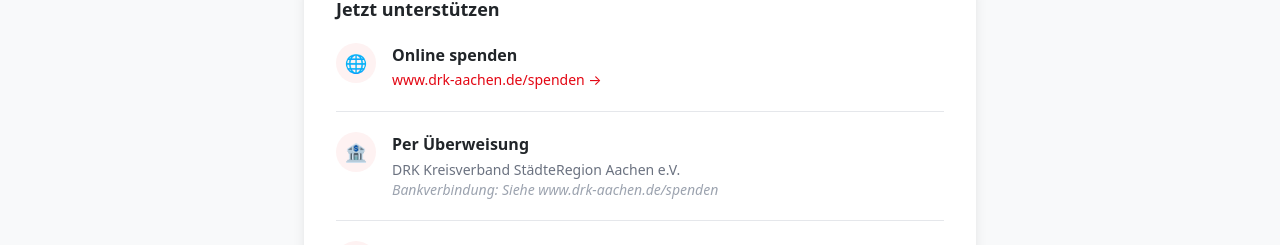
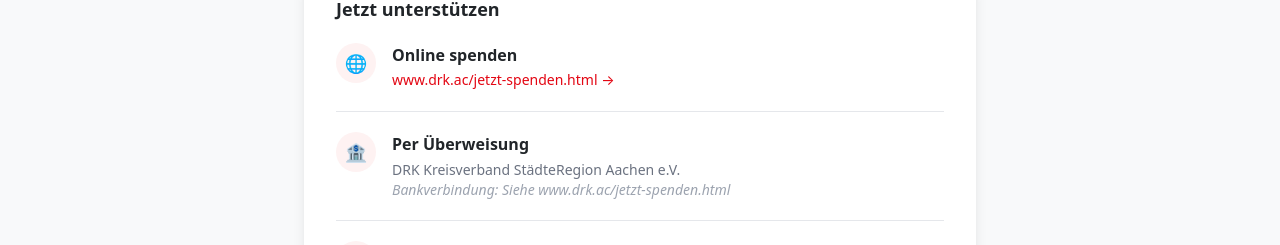
Before and after one commit to AFielen/NIS2-Audit, a Next.js app: page /spenden in a window 1280 px wide. Shown: the part 704-949 px from the top of the page. Built offline with nearby package versions, Linux system fonts and the light colour scheme.

Commit message:
fix: Spenden-Link auf drk.ac/jetzt-spenden.html aktualisieren
https://claude.ai/code/session_01UEuoABA31RwxrwY2EByPwU

```diff
--- a/app/spenden/page.tsx
+++ b/app/spenden/page.tsx
@@ -55,13 +55,13 @@ export default function Spenden() {
                   Online spenden
                 </p>
                 <a
-                  href="https://www.drk-aachen.de/spenden"
+                  href="https://www.drk.ac/jetzt-spenden.html"
                   target="_blank"
                   rel="noopener noreferrer"
                   className="text-sm hover:underline"
                   style={{ color: 'var(--drk)' }}
                 >
-                  www.drk-aachen.de/spenden →
+                  www.drk.ac/jetzt-spenden.html →
                 </a>
               </div>
             </div>
@@ -84,7 +84,7 @@ export default function Spenden() {
                   DRK Kreisverband StädteRegion Aachen e.V.
                 </p>
                 <p className="text-sm italic" style={{ color: 'var(--text-muted)' }}>
-                  Bankverbindung: Siehe www.drk-aachen.de/spenden
+                  Bankverbindung: Siehe www.drk.ac/jetzt-spenden.html
                 </p>
               </div>
             </div>
```
